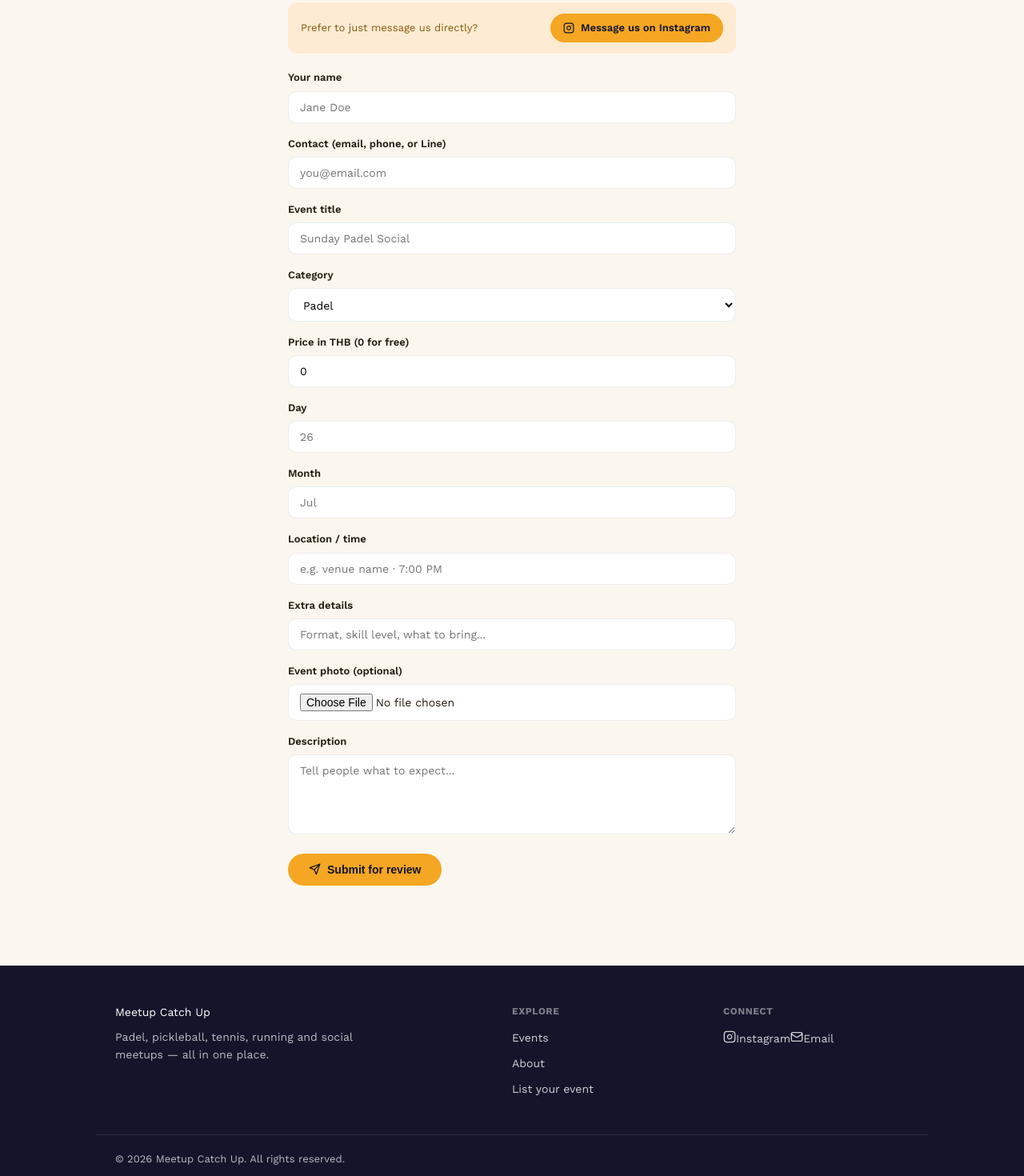
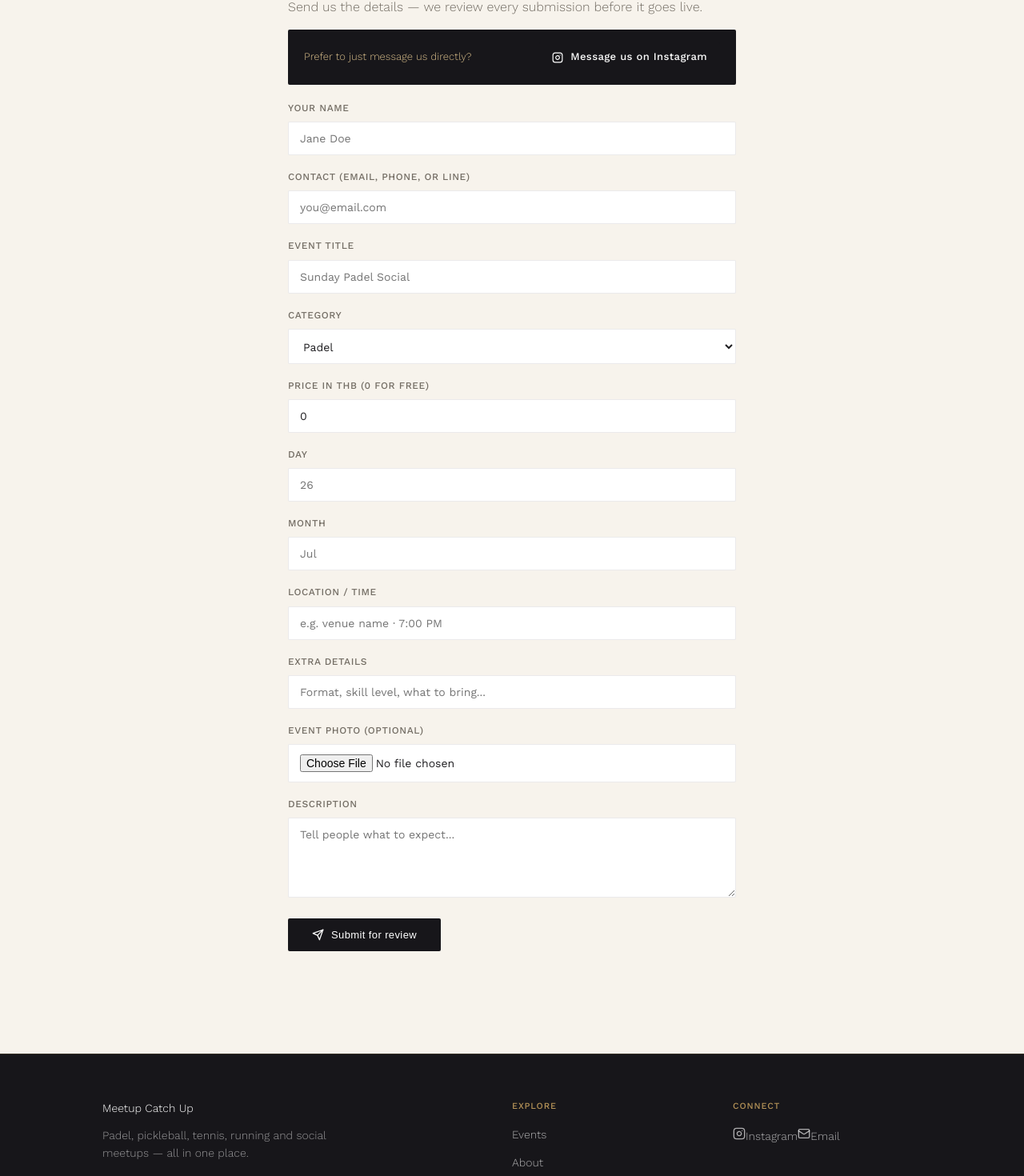
Before and after one commit to nilarlinn/meetup.catchup, a Next.js app: page /submit in a window 1280 px wide. Shown: the part 241-1711 px from the top of the page at 80% size. Built offline with nearby package versions, Linux system fonts and the light colour scheme.

Commit message:
elegant redesign

```diff
--- a/app/globals.css
+++ b/app/globals.css
@@ -1,224 +1,247 @@
-@import url('https://fonts.googleapis.com/css2?family=Fraunces:opsz,wght@9..144,400;9..144,600;9..144,700&family=Work+Sans:wght@400;500;600;700&family=IBM+Plex+Mono:wght@500;600&display=swap');
+@import url('https://fonts.googleapis.com/css2?family=Fraunces:opsz,wght@9..144,400;9..144,500;9..144,600&family=Work+Sans:wght@300;400;500;600&family=IBM+Plex+Mono:wght@500&display=swap');
 
 :root {
-  --indigo: #14152B;
-  --indigo-soft: #1E2040;
-  --marigold: #F5A623;
-  --pink: #FF4785;
-  --teal: #1FA98C;
-  --teal-dark: #16816C;
-  --cream: #FBF7EF;
+  --charcoal: #17161A;
+  --charcoal-soft: #232228;
+  --gold: #B79458;
+  --gold-light: #D9BE8A;
+  --wine: #6E3B3B;
+  --ivory: #F7F3EC;
   --card: #FFFFFF;
-  --ink: #241C10;
-  --ink-soft: #6B6252;
-  --border: rgba(36,28,16,0.08);
+  --ink: #201F22;
+  --ink-soft: #726C63;
+  --border: rgba(32,31,34,0.09);
 }
 
 * { box-sizing: border-box; }
 body {
   margin: 0;
   font-family: 'Work Sans', system-ui, sans-serif;
-  background: var(--cream);
+  font-weight: 300;
+  background: var(--ivory);
   color: var(--ink);
-  line-height: 1.55;
+  line-height: 1.6;
   -webkit-font-smoothing: antialiased;
 }
 a { color: inherit; }
-h1, h2, h3 { font-family: 'Fraunces', serif; font-weight: 600; letter-spacing: -0.01em; }
-.wrap { max-width: 1040px; margin: 0 auto; padding: 0 24px; }
+h1, h2, h3 { font-family: 'Fraunces', serif; font-weight: 500; letter-spacing: -0.01em; }
+.wrap { max-width: 1080px; margin: 0 auto; padding: 0 28px; }
 
 header.site {
-  background: var(--indigo);
+  background: var(--charcoal);
   color: white;
-  padding: 20px 0;
+  padding: 26px 0;
+  border-bottom: 1px solid rgba(255,255,255,0.06);
 }
 header.site .wrap { display: flex; justify-content: space-between; align-items: center; }
-header.site a.brand { font-family: 'Fraunces', serif; font-weight: 700; font-size: 20px; text-decoration: none; color: white; letter-spacing: -0.01em; }
-header.site nav a { color: rgba(255,255,255,0.85); text-decoration: none; margin-left: 22px; font-size: 14px; font-weight: 500; transition: color 0.15s; }
-header.site nav a:hover { color: white; }
-header.site nav a.nav-link { display: inline-flex; align-items: center; gap: 6px; }
+header.site a.brand { font-family: 'Fraunces', serif; font-weight: 500; font-size: 21px; text-decoration: none; color: white; letter-spacing: -0.01em; }
+header.site nav a { color: rgba(255,255,255,0.6); text-decoration: none; margin-left: 28px; font-size: 13px; font-weight: 400; letter-spacing: 0.02em; transition: color 0.2s; }
+header.site nav a:hover { color: var(--gold-light); }
+header.site nav a.nav-link { display: inline-flex; align-items: center; gap: 7px; }
 
 .hero {
-  background: linear-gradient(160deg, var(--indigo) 0%, var(--indigo-soft) 100%);
+  background: linear-gradient(150deg, var(--charcoal) 0%, var(--charcoal-soft) 100%);
   color: white;
-  padding: 56px 0 64px;
+  padding: 80px 0 88px;
+  position: relative;
 }
-.hero h1 { font-size: 42px; margin: 0 0 12px; color: white; }
-.hero p { font-size: 16px; color: rgba(255,255,255,0.7); max-width: 480px; margin: 0; }
+.hero::after {
+  content: "";
+  position: absolute;
+  bottom: 0; left: 0; right: 0;
+  height: 1px;
+  background: linear-gradient(90deg, transparent, var(--gold), transparent);
+}
+.hero h1 { font-size: 46px; margin: 0 0 16px; color: white; font-weight: 500; }
+.hero p { font-size: 16px; color: rgba(255,255,255,0.55); max-width: 460px; margin: 0; font-weight: 300; }
 
-.section { padding: 40px 0; }
+.section { padding: 56px 0; }
 
-.grid { display: grid; grid-template-columns: repeat(auto-fill, minmax(280px, 1fr)); gap: 24px; }
+.grid { display: grid; grid-template-columns: repeat(auto-fill, minmax(300px, 1fr)); gap: 32px; }
 
 .card {
   background: var(--card);
-  border-radius: 18px;
+  border-radius: 4px;
   overflow: hidden;
   border: 1px solid var(--border);
   text-decoration: none;
   color: var(--ink);
   display: flex;
   flex-direction: column;
-  transition: transform 0.15s ease, box-shadow 0.15s ease;
-  box-shadow: 0 1px 2px rgba(20,21,43,0.04);
+  transition: box-shadow 0.25s ease, transform 0.25s ease;
 }
-.card:hover { transform: translateY(-3px); box-shadow: 0 12px 24px rgba(20,21,43,0.10); }
+.card:hover { box-shadow: 0 20px 40px rgba(23,22,26,0.10); transform: translateY(-2px); }
 .card .card-image {
   width: 100%;
-  aspect-ratio: 16 / 10;
-  background: linear-gradient(135deg, var(--marigold), var(--pink));
+  aspect-ratio: 4 / 3;
+  background: linear-gradient(135deg, var(--gold), var(--wine));
   background-size: cover;
   background-position: center;
   position: relative;
 }
 .card .card-image .cat-badge {
   position: absolute;
-  top: 12px;
-  left: 12px;
-  background: rgba(20,21,43,0.75);
-  color: white;
-  font-size: 11px;
-  font-weight: 600;
+  top: 16px;
+  left: 16px;
+  background: rgba(23,22,26,0.85);
+  color: var(--gold-light);
+  font-size: 10px;
+  font-weight: 500;
   text-transform: uppercase;
-  letter-spacing: 0.04em;
-  padding: 4px 10px;
-  border-radius: 100px;
-  backdrop-filter: blur(4px);
+  letter-spacing: 0.09em;
+  padding: 6px 12px;
+  border-radius: 2px;
 }
-.card .card-body { padding: 18px 20px 20px; flex: 1; display: flex; flex-direction: column; }
-.card .cat { font-size: 11px; text-transform: uppercase; font-weight: 700; color: var(--teal-dark); letter-spacing: 0.04em; }
-.card h3 { margin: 6px 0; font-size: 19px; line-height: 1.25; }
-.card .meta { font-size: 13px; color: var(--ink-soft); margin: 2px 0; }
-.card .price { margin-top: auto; padding-top: 12px; font-weight: 700; font-family: 'IBM Plex Mono', monospace; font-size: 15px; }
+.card .card-body { padding: 24px 26px 26px; flex: 1; display: flex; flex-direction: column; }
+.card .cat { font-size: 10px; text-transform: uppercase; font-weight: 600; color: var(--gold); letter-spacing: 0.09em; }
+.card h3 { margin: 8px 0; font-size: 20px; line-height: 1.3; font-weight: 500; }
+.card .meta { font-size: 13px; color: var(--ink-soft); margin: 3px 0; font-weight: 300; }
+.card .price {
+  margin-top: auto;
+  padding-top: 16px;
+  border-top: 1px solid var(--border);
+  font-weight: 500;
+  font-family: 'IBM Plex Mono', monospace;
+  font-size: 15px;
+  color: var(--charcoal);
+}
 
 .btn {
   display: inline-flex;
   align-items: center;
-  gap: 8px;
-  background: var(--marigold);
-  color: var(--indigo);
+  gap: 9px;
+  background: var(--charcoal);
+  color: white;
   border: 0;
-  border-radius: 100px;
-  padding: 12px 26px;
-  font-weight: 600;
-  font-size: 14px;
+  border-radius: 2px;
+  padding: 13px 30px;
+  font-weight: 500;
+  font-size: 13px;
+  letter-spacing: 0.03em;
   cursor: pointer;
   text-decoration: none;
-  transition: transform 0.1s ease, box-shadow 0.15s ease;
+  transition: background 0.2s ease;
 }
-.btn:hover { box-shadow: 0 6px 16px rgba(245,166,35,0.35); }
-.btn.ghost { background: transparent; border: 1px solid var(--ink-soft); color: var(--ink); }
-.btn.pink { background: var(--pink); color: white; }
+.btn:hover { background: var(--gold); color: var(--charcoal); }
+.btn.ghost { background: transparent; border: 1px solid var(--border); color: var(--ink); }
+.btn.ghost:hover { background: var(--ivory); border-color: var(--ink-soft); color: var(--ink); }
+.btn.pink { background: var(--wine); color: white; }
 
-.meta-row { display: flex; align-items: center; gap: 6px; }
+.meta-row { display: flex; align-items: center; gap: 7px; }
 
 .event-hero {
   width: 100%;
   aspect-ratio: 21 / 9;
-  border-radius: 18px;
-  background: linear-gradient(135deg, var(--marigold), var(--pink));
+  border-radius: 4px;
+  background: linear-gradient(135deg, var(--gold), var(--wine));
   background-size: cover;
   background-position: center;
-  margin-bottom: 24px;
+  margin-bottom: 32px;
 }
 
-.form-row { margin-bottom: 16px; }
-.form-row label { display: block; font-size: 13px; font-weight: 600; margin-bottom: 6px; color: var(--ink); }
+.form-row { margin-bottom: 18px; }
+.form-row label { display: block; font-size: 12px; font-weight: 500; margin-bottom: 7px; color: var(--ink-soft); text-transform: uppercase; letter-spacing: 0.05em; }
 .form-row input, .form-row textarea, .form-row select {
   width: 100%;
-  padding: 11px 14px;
+  padding: 12px 14px;
   border: 1px solid var(--border);
   background: white;
-  border-radius: 10px;
+  border-radius: 2px;
   font-size: 14px;
   font-family: inherit;
+  color: var(--ink);
 }
 .form-row input:focus, .form-row textarea:focus, .form-row select:focus {
   outline: none;
-  border-color: var(--teal);
+  border-color: var(--gold);
 }
 .form-row textarea { min-height: 100px; }
-.form-row .hint { font-size: 12px; color: var(--ink-soft); margin-top: 4px; }
+.form-row .hint { font-size: 12px; color: var(--ink-soft); margin-top: 5px; }
 
 .note {
-  background: #FDEBD3;
-  color: #8a5a10;
-  padding: 14px 16px;
-  border-radius: 12px;
+  background: var(--charcoal);
+  color: var(--gold-light);
+  padding: 16px 20px;
+  border-radius: 2px;
   font-size: 13px;
-  margin-bottom: 18px;
+  margin-bottom: 20px;
 }
 
-table.admin { width: 100%; border-collapse: collapse; margin-bottom: 32px; }
-table.admin th, table.admin td { text-align: left; padding: 12px 10px; border-bottom: 1px solid var(--border); font-size: 14px; }
-table.admin th { font-size: 12px; text-transform: uppercase; color: var(--ink-soft); }
+table.admin { width: 100%; border-collapse: collapse; margin-bottom: 36px; }
+table.admin th, table.admin td { text-align: left; padding: 14px 12px; border-bottom: 1px solid var(--border); font-size: 14px; }
+table.admin th { font-size: 11px; text-transform: uppercase; color: var(--ink-soft); letter-spacing: 0.06em; font-weight: 500; }
 
-.badge { display: inline-block; padding: 3px 10px; border-radius: 100px; font-size: 11px; font-weight: 700; }
-.badge.pending { background: #FDEBD3; color: #8a5a10; }
-.badge.paid { background: #E3F5EF; color: var(--teal-dark); }
+.badge { display: inline-block; padding: 4px 12px; border-radius: 2px; font-size: 10px; font-weight: 600; text-transform: uppercase; letter-spacing: 0.06em; }
+.badge.pending { background: #F3E8D9; color: #8a6a2e; }
+.badge.paid { background: #E4EDE6; color: #3E6B4B; }
 
-.filter-row { display: flex; flex-wrap: wrap; gap: 10px; margin: 24px 0 32px; }
+.filter-row { display: flex; flex-wrap: wrap; gap: 10px; margin: 32px 0 40px; }
 .filter-pill {
-  padding: 9px 18px;
-  border-radius: 100px;
+  padding: 10px 20px;
+  border-radius: 2px;
   border: 1px solid var(--border);
   background: white;
   color: var(--ink);
-  font-size: 13px;
-  font-weight: 600;
+  font-size: 12px;
+  font-weight: 500;
   text-decoration: none;
-  transition: all 0.15s ease;
+  letter-spacing: 0.03em;
+  transition: all 0.2s ease;
 }
-.filter-pill.active { background: var(--indigo); color: white; border-color: var(--indigo); }
-.filter-pill:not(.active):hover { border-color: var(--ink-soft); }
+.filter-pill.active { background: var(--charcoal); color: var(--gold-light); border-color: var(--charcoal); }
+.filter-pill:not(.active):hover { border-color: var(--gold); color: var(--gold); }
 
 .category-grid {
   display: grid;
-  grid-template-columns: repeat(auto-fill, minmax(180px, 1fr));
-  gap: 18px;
+  grid-template-columns: repeat(auto-fill, minmax(190px, 1fr));
+  gap: 20px;
 }
 .category-tile {
   display: block;
-  border-radius: 16px;
+  border-radius: 4px;
   overflow: hidden;
   aspect-ratio: 3 / 4;
   background-size: cover;
   background-position: center;
   position: relative;
   border: 1px solid var(--border);
-  transition: transform 0.15s ease;
+  transition: transform 0.2s ease, box-shadow 0.2s ease;
 }
-.category-tile:hover { transform: translateY(-3px); }
+.category-tile:hover { transform: translateY(-4px); box-shadow: 0 16px 32px rgba(23,22,26,0.15); }
 
 footer.site-footer {
-  background: var(--indigo);
-  color: rgba(255,255,255,0.7);
-  margin-top: 60px;
-  padding: 48px 0 24px;
+  background: var(--charcoal);
+  color: rgba(255,255,255,0.55);
+  margin-top: 72px;
+  padding: 56px 0 28px;
+  border-top: 1px solid rgba(183,148,88,0.2);
 }
 .footer-grid {
   display: grid;
   grid-template-columns: 2fr 1fr 1fr;
-  gap: 32px;
+  gap: 40px;
 }
-.footer-tagline { font-size: 14px; margin-top: 10px; max-width: 320px; }
+.footer-tagline { font-size: 14px; margin-top: 12px; max-width: 320px; font-weight: 300; }
 footer.site-footer h4 {
   font-family: 'Work Sans', sans-serif;
-  font-size: 12px;
+  font-size: 11px;
   text-transform: uppercase;
-  letter-spacing: 0.05em;
-  color: rgba(255,255,255,0.45);
-  margin: 0 0 14px;
+  letter-spacing: 0.08em;
+  color: var(--gold);
+  margin: 0 0 16px;
+  font-weight: 500;
 }
-footer.site-footer a { display: block; color: rgba(255,255,255,0.8); text-decoration: none; font-size: 14px; margin-bottom: 10px; }
-footer.site-footer a:hover { color: white; }
+footer.site-footer a { display: block; color: rgba(255,255,255,0.65); text-decoration: none; font-size: 14px; margin-bottom: 12px; font-weight: 300; }
+footer.site-footer a:hover { color: var(--gold-light); }
 footer.site-footer a.nav-link { display: inline-flex; }
 .footer-bottom {
-  margin-top: 36px;
-  padding-top: 20px;
-  border-top: 1px solid rgba(255,255,255,0.1);
-  font-size: 13px;
+  margin-top: 40px;
+  padding-top: 24px;
+  border-top: 1px solid rgba(255,255,255,0.08);
+  font-size: 12px;
+  letter-spacing: 0.02em;
 }
 @media (max-width: 640px) {
   .footer-grid { grid-template-columns: 1fr; }
+  .hero h1 { font-size: 34px; }
 }
```
Also changed, not shown: app/events/[id]/page.tsx (+7 -7 lines), app/page.tsx (+6 -5 lines).
